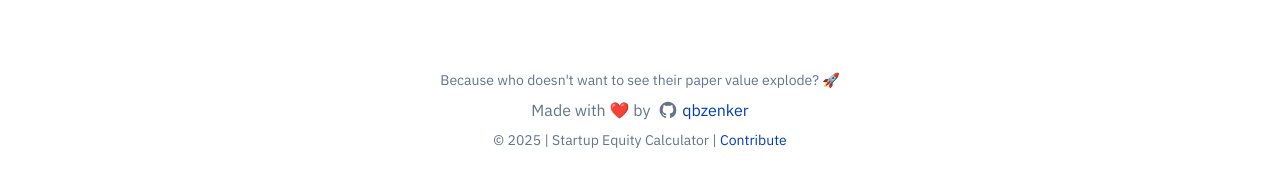
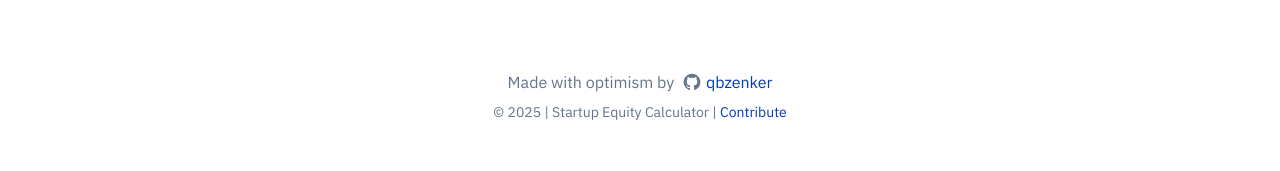
Before and after one commit to qbzenker/startupequitycalculator, a Next.js app: page / in a window 1280 px wide. Shown: the part 1270-1441 px from the top of the page. After the commit the page ends 1416 px from the top, so only its background shows below. Built offline with nearby package versions, Linux system fonts and the light colour scheme.

Commit message:
refactor: update footer text for a more positive tone

```diff
--- a/components/Footer.tsx
+++ b/components/Footer.tsx
@@ -4,11 +4,8 @@ export default function Footer() {
 	return (
 		<footer className="py-6 mt-8">
 			<div className="container mx-auto px-4 text-center space-y-2">
-				<p className="text-muted-foreground text-sm">
-					Because who doesn&apos;t want to see their paper value explode? 🚀
-				</p>
 				<p className="text-muted-foreground">
-					Made with ❤️ by{" "}
+					Made with optimism by{" "}
 					<GitHubIcon className="inline-block mx-1 p-0 -translate-y-0.5 size-5" />
 					<Link
 						href="https://github.com/qbzenker"
```
